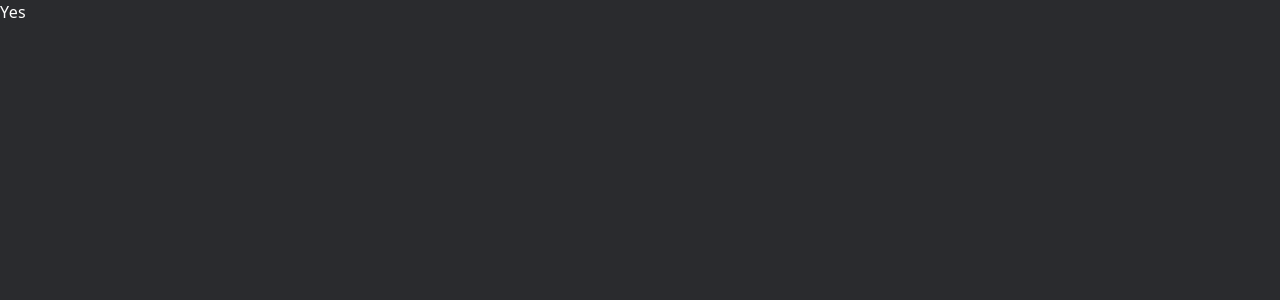
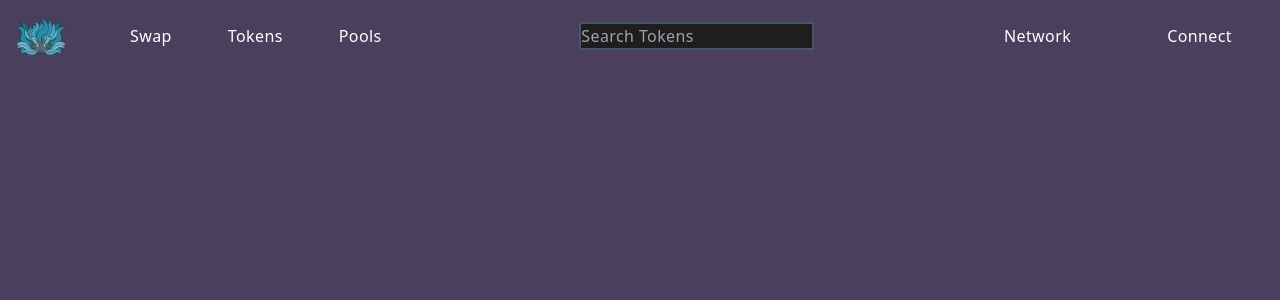
Before and after one commit to gopiinho/decentralized-exchange, a Next.js app: page / in a window 1280 px wide. Shown: the top 300 px of the page. Built offline with nearby package versions, Linux system fonts and the light colour scheme.

Commit message:
Added palceholder logo and navbar tempelate - will work on style

```diff
--- /dev/null
+++ b/assets/index.js
@@ -0,0 +1,5 @@
+import logo from "./logo.png"
+
+export default {
+  logo,
+}
--- a/components/Navbar/Navbar.jsx
+++ b/components/Navbar/Navbar.jsx
@@ -1,7 +1,57 @@
-import React from "react"
+import React, { useState, useEffect, useContext } from "react"
+import Link from "next/link"
+import Image from "next/image"
+
+// Internal Imports
+import Style from "./Navbar.module.css"
+import { Model, TokenList } from "../index"
+import images from "../../assets"
 
 const Navbar = () => {
-  return <div>Navbar</div>
+  const [openModel, setopenModel] = useState(false)
+  const [openTokenBox, setOpenTokenBox] = useState(false)
+
+  return (
+    <div className=" fixed w-full z-[100]">
+      <div className="flex justify-left items-center w-full p-4 justify-between">
+        <div className="md:flex gap-4">
+          <div>
+            <Image
+              src={images.logo}
+              alt="logo"
+              width={50}
+              height={50}
+              className="mr-12"
+            />
+          </div>
+          <p className="mr-10 pt-2">Swap</p>
+          <p className="mr-10 pt-2">Tokens</p>
+          <p className="mr-10 pt-2">Pools</p>
+        </div>
+
+        <div className="bg-[#1e1e1e] m-auto">
+          <input
+            type="text"
+            placeholder="Search Tokens"
+            className="bg-transparent border-2 border-slate-600  "
+          />
+        </div>
+
+        <div className="flex justify-between items-center gap-8">
+          <h2 className="mx-8">Network</h2>
+          <h2 className="mx-8">Connect</h2>
+          {openModel && (
+            <Model setOpenModel={setOpenTokenBox} connectWallet="Connect" />
+          )}
+        </div>
+      </div>
+
+      {/* TOKEN LIST COMPONENT */}
+      {openTokenBox && (
+        <TokenList tokenDate="Date" setOpenTokenBox={setOpenTokenBox} />
+      )}
+    </div>
+  )
 }
 
 export default Navbar
--- a/pages/_app.js
+++ b/pages/_app.js
@@ -1,5 +1,13 @@
-import "@/styles/globals.css"
+import "../styles/globals.css"
 
-export default function App({ Component, pageProps }) {
-  return <Component {...pageProps} />
-}
+//Internal Import
+import { Navbar } from "../components/index"
+
+const App = ({ Component, pageProps }) => (
+  <div>
+    <Navbar />
+    <Component {...pageProps} />
+  </div>
+)
+
+export default App
--- a/pages/index.js
+++ b/pages/index.js
@@ -4,12 +4,11 @@ export default function Home() {
   return (
     <>
       <Head>
-        <title>Create Next App</title>
-        <meta name="description" content="Generated by create next app" />
+        <title>Decentralized Exchange</title>
+        <meta name="description" content="Made with next and tailwind" />
         <meta name="viewport" content="width=device-width, initial-scale=1" />
         <link rel="icon" href="/favicon.ico" />
       </Head>
-      Yes
     </>
   )
 }
--- a/styles/globals.css
+++ b/styles/globals.css
@@ -4,17 +4,10 @@
 
 @layer base {
   body {
-    @apply bg-[#2A2B2E] text-white tracking-wide;
+    @apply bg-[#4a405e] text-white tracking-wide;
   }
 
   h1 {
-    @apply text-4xl sm:text-5xl md:text-6xl;
-  }
-
-  @media (max-width: 768px) {
-    .mobile-center {
-      grid-template-columns: 1fr;
-      justify-items: center;
-    }
+    @apply text-3xl sm:text-5xl md:text-6xl;
   }
 }
```
Also changed, not shown: assets/logo.png (added).
